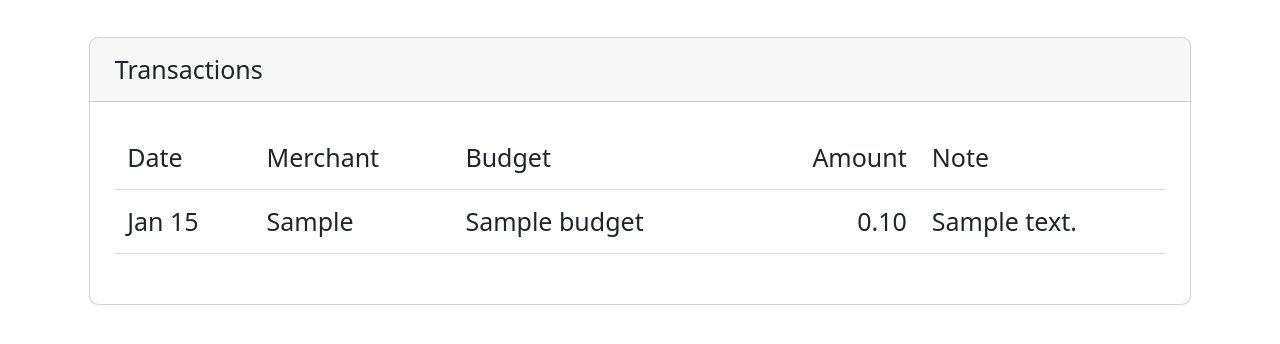
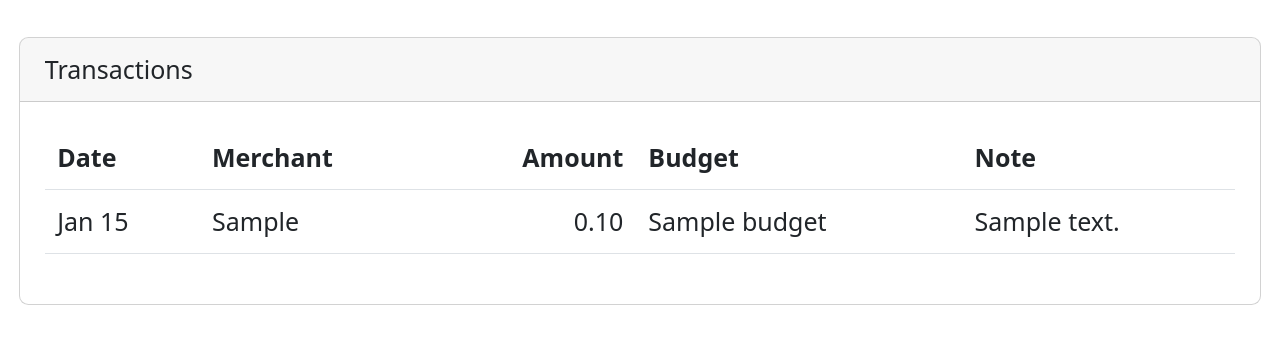
Before and after one commit to rhollencamp/budginator, a Django app: page /transactions in a window 1280 px wide. Shown: the part 88-432 px from the top of the page. Run offline with Django 4.2, Linux system fonts and the light colour scheme; a user stored in the database is signed in; tables that the repository leaves empty hold one stand-in row (values such as "Sample post").

Commit message:
transaction rendering

```diff
--- a/budginator/templates/budginator/layout.html
+++ b/budginator/templates/budginator/layout.html
@@ -47,7 +47,7 @@
       </div>
     </nav>
 
-    <main class="container">
+    <main class="container-fluid">
       {% block content %}{% endblock %}
     </main>
     <script src="https://cdn.jsdelivr.net/npm/bootstrap@5.2.3/dist/js/bootstrap.bundle.min.js" integrity="sha384-kenU1KFdBIe4zVF0s0G1M5b4hcpxyD9F7jL+jjXkk+Q2h455rYXK/7HAuoJl+0I4" crossorigin="anonymous"></script>
--- a/budginator/templates/budginator/transactions.html
+++ b/budginator/templates/budginator/transactions.html
@@ -6,25 +6,45 @@
       <table class="table">
         <thead>
           <tr>
-            <td>Date</td>
-            <td>Merchant</td>
-            <td>Budget</td>
-            <td class="text-end">Amount</td>
-            <td>Note</td>
+            <th>Date</th>
+            <th>Merchant</th>
+            <th class="text-end">Amount</th>
+            <th>Budget</th>
+            <th>Note</th>
           </tr>
         </thead>
         <tbody>
-          {% for transaction in transactions %}
-          {% for split in transaction.splits.all %}
-          <tr data-transactionid="{{ transaction.id }}">
-            <td>{% if forloop.first %}{{ transaction.date | date:"M j" }}{% endif %}</td>
-            <td>{% if forloop.first %}{{ transaction.merchant }}{% endif %}</td>
+{% for transaction in transactions %}
+{% cycle '' 'bg-light' as rowcolor silent %}
+{% for split in transaction.splits.all %}
+{% if forloop.first and forloop.last %}
+          <tr data-transactionid="{{ transaction.id }}" class="{{ rowcolor }}">
+            <td>{{ transaction.date | date:"M j" }}</td>
+            <td>{{ transaction.merchant }}</td>
+            <td class="text-end">{{ split.amount | amount }}</td>
             <td>{{ split.budget.name }}</td>
-            <td class="text-end">{{ split.amount | amount }}</td>
             <td>{{ split.note }}</td>
           </tr>
-          {% endfor %}
-          {% endfor %}
+{% else %}
+{% if forloop.first %}
+          <tr data-transactionid="{{ transaction.id }}" class="{{ rowcolor }}">
+            <td>{{ transaction.date | date:"M j" }}</td>
+            <td>{{ transaction.merchant }}</td>
+            <td class="text-end">{{ transaction.amount | amount }}</td>
+            <td></td>
+            <td></td>
+          </tr>
+{% endif %}
+          <tr data-transactionid="{{ transaction.id }}" class="{{ rowcolor }}">
+            <td></td>
+            <td></td>
+            <td class="text-end">{{ split.amount | amount }}</td>
+            <td>{{ split.budget.name }}</td>
+            <td>{{ split.note }}</td>
+          </tr>
+{% endif %}
+{% endfor %}
+{% endfor %}
         </tbody>
       </table>
     </div>
```
